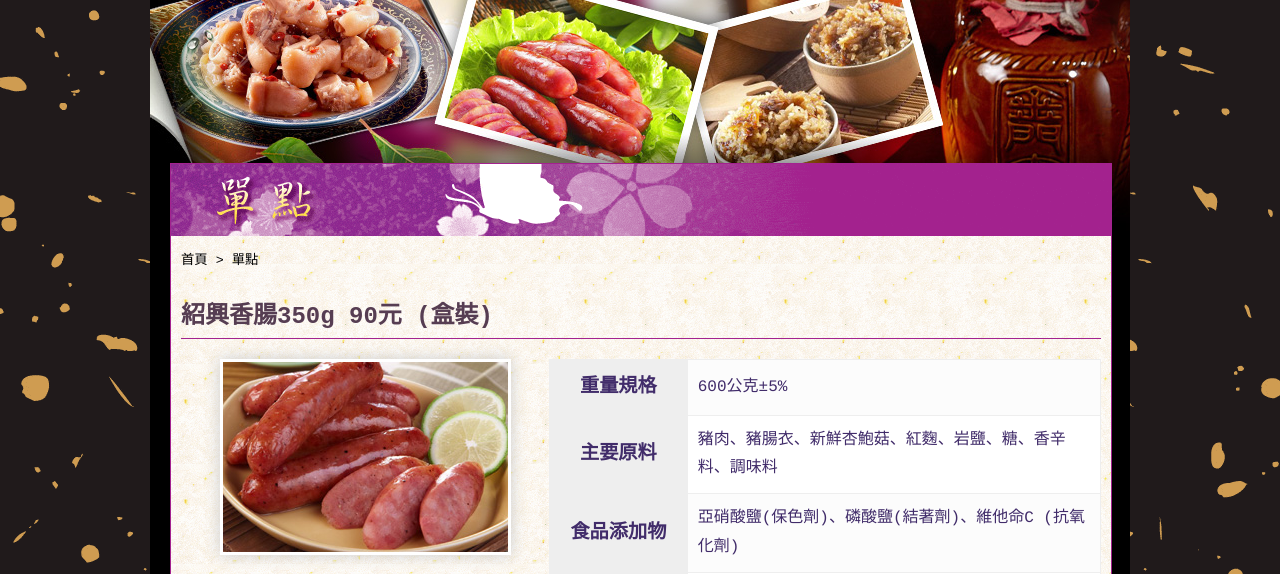
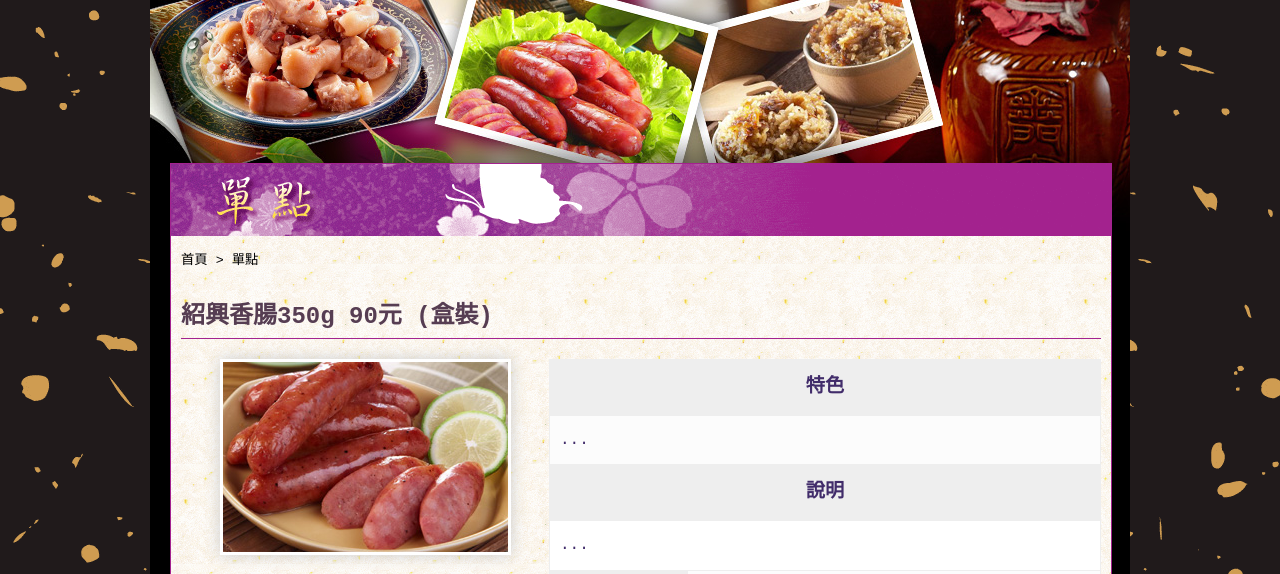
Before and after one commit to syuemingfang/jw0216, a plain HTML site: page export/web/order_sub.html in a window 1280 px wide. Shown: the part 226-800 px from the top of the page. Drawn offline with nearby package versions, Linux system fonts and the light colour scheme.

Commit message:
order_sub修改

```diff
--- a/export/web/order_sub.html
+++ b/export/web/order_sub.html
@@ -40,6 +40,20 @@
               份 <a href="" title="加入購物車"><img src="images/b1_1.gif" alt="加入購物車" /></a></span><br /><small>※本產品已投保責任險新台幣一千萬元整</small> </div>
             <div class="bs_left bs_w60">
               <table class="aTemplate">
+                <tr>
+                  <th colspan="2">特色</th>
+                </tr>
+                <tr>
+                <tr>
+                  <td colspan="2">...</td>
+                </tr>
+                <tr>
+                  <th colspan="2">說明</th>
+                </tr>
+                <tr>
+                <tr>
+                  <td colspan="2">...</td>
+                </tr>
                 <tr>
                   <th width="25%">重量規格</th>
                   <td>600公克±5%</td>
```
